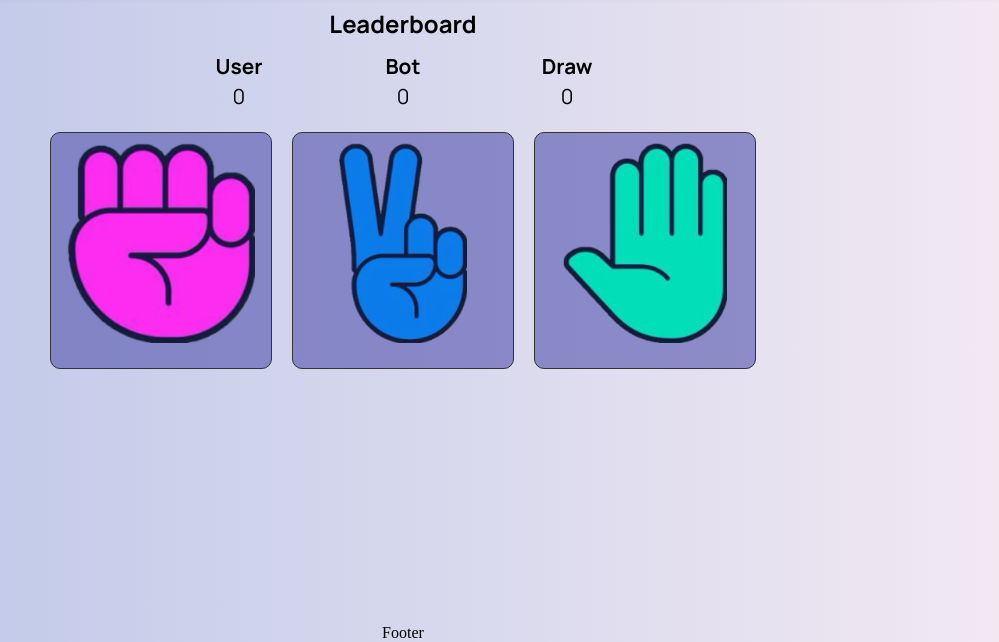
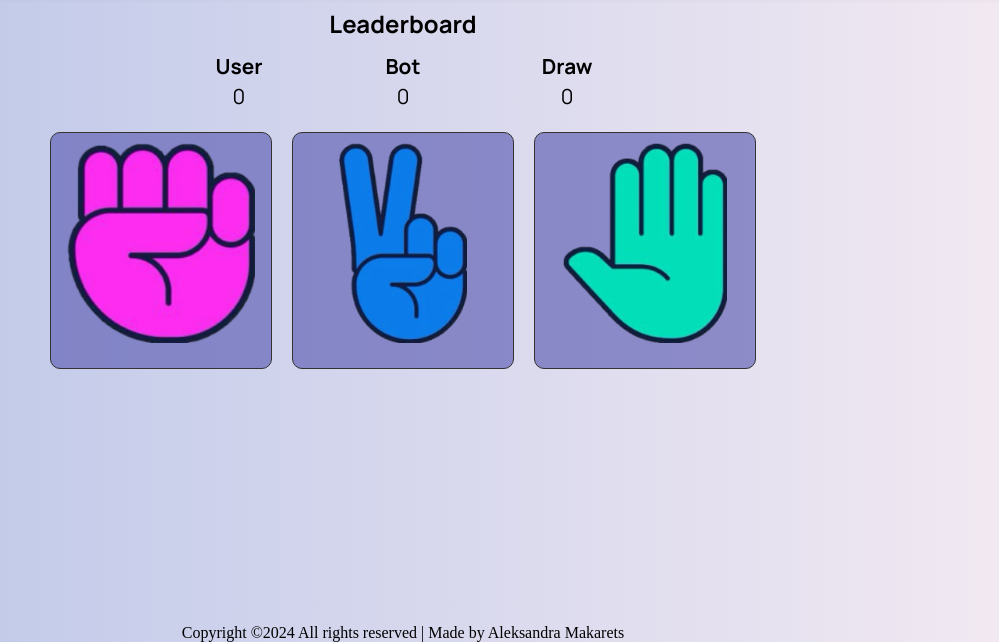
Before and after one commit to OleksandraMakarets/rock-paper-scissors, a plain HTML site: page index.html in a window 1280 px wide. Shown: the part 158-800 px from the top of the page, without its empty margins (237-1236 px from the left). Drawn offline with Linux system fonts and the light colour scheme.

Commit message:
Add text to the footer

```diff
--- a/index.html
+++ b/index.html
@@ -17,9 +17,9 @@
     <header>
         <h1 class="title">Rock - Paper - Scissors</h1>
     </header>
-    <!--main-->
+    <!--Main-->
     <main>
-        <!--section-->
+        <!--Section-->
         <section>
             <div class="score-board">
 
@@ -68,7 +68,7 @@
 
             </div>
 
-             <!--div with result-container after choice-->
+             <!--Div with result-container after choice-->
 
              <div class="result-container">
 
@@ -113,7 +113,14 @@
             </div>
         </section>
     </main>
-    <footer>Footer</footer>
+    <!--Footer-->
+    <footer>
+
+        <div class="end-text">
+            <p>Copyright &copy;2024 All rights reserved | Made by Aleksandra Makarets</p>
+        </div>
+
+    </footer>
     <!--Script JS-->
     <script src="assets/js/script.js"></script>
 </body>
```
